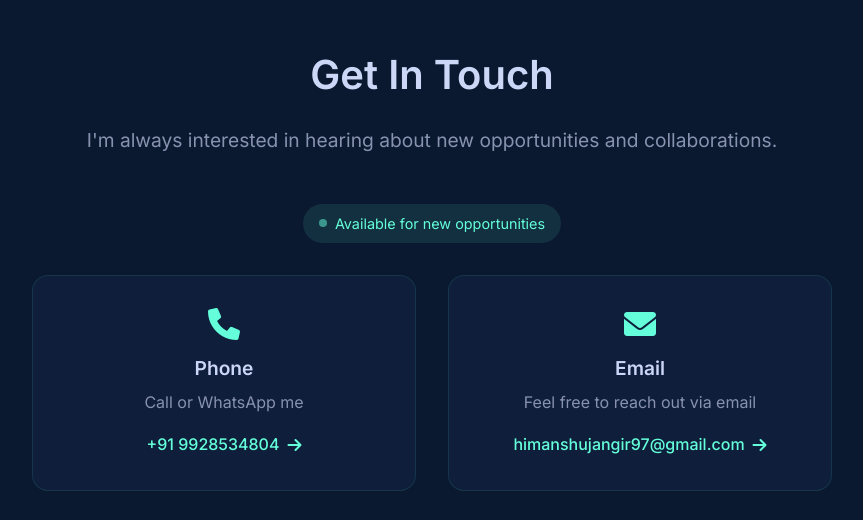
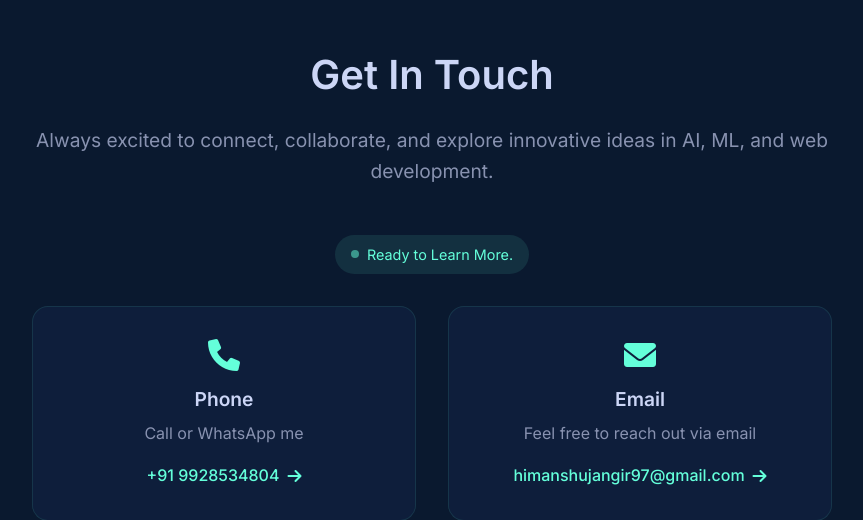
Before and after one commit to jangir7797/HimanshuJangir.github.io, a website: page index.html in a window 1280 px wide. Shown: the part 5560-6080 px from the top of the page, without its empty margins (208-1071 px from the left). Drawn offline with nearby package versions, Linux system fonts and the light colour scheme.

Commit message:
Update index.html

```diff
--- a/index.html
+++ b/index.html
@@ -385,11 +385,11 @@
     <section id="contact" class="contact">
         <div class="contact-container">
             <h2 class="contact-title">Get In Touch</h2>
-            <p class="contact-subtitle">I'm always interested in hearing about new opportunities and collaborations.</p>
+            <p class="contact-subtitle">Always excited to connect, collaborate, and explore innovative ideas in AI, ML, and web development.</p>
 
             <div class="availability">
                 <div class="status-dot"></div>
-                <span>Available for new opportunities</span>
+                <span>Ready to Learn More.</span>
             </div>
 
             <div class="contact-methods">
```
